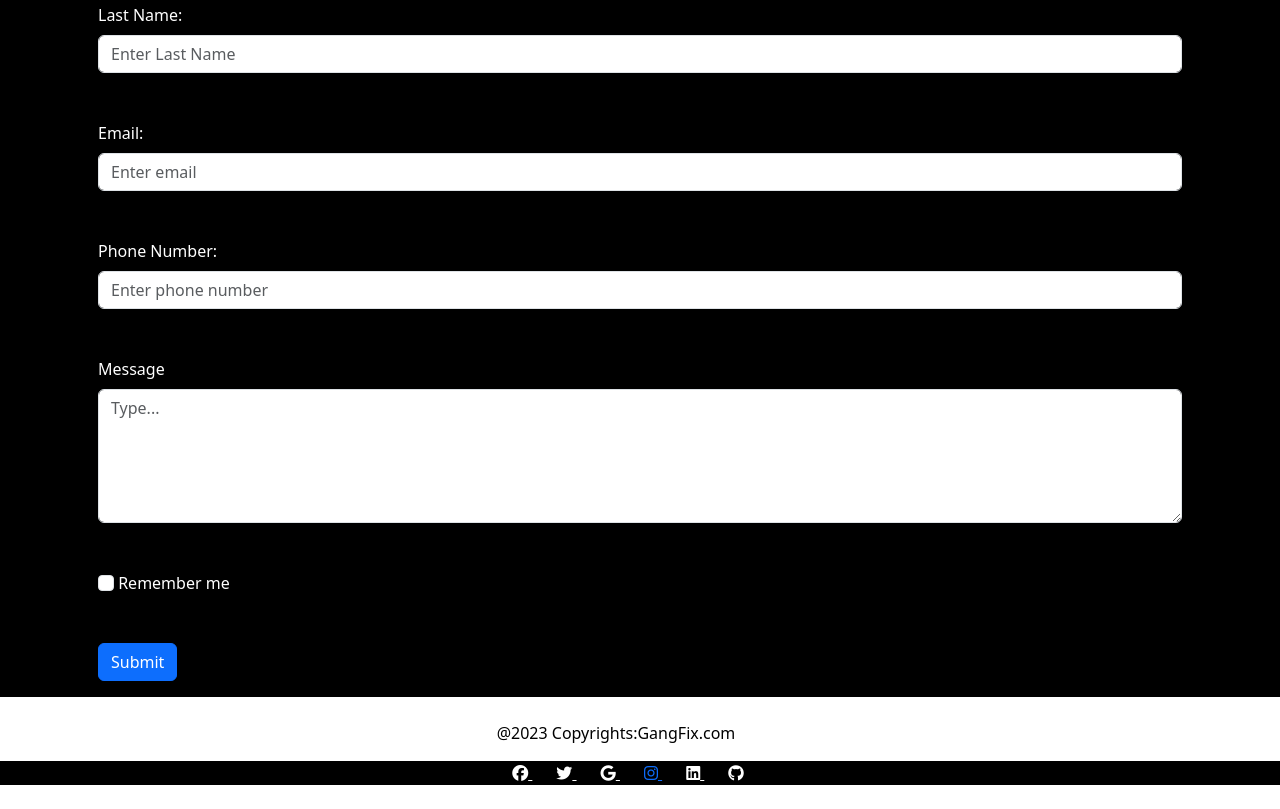
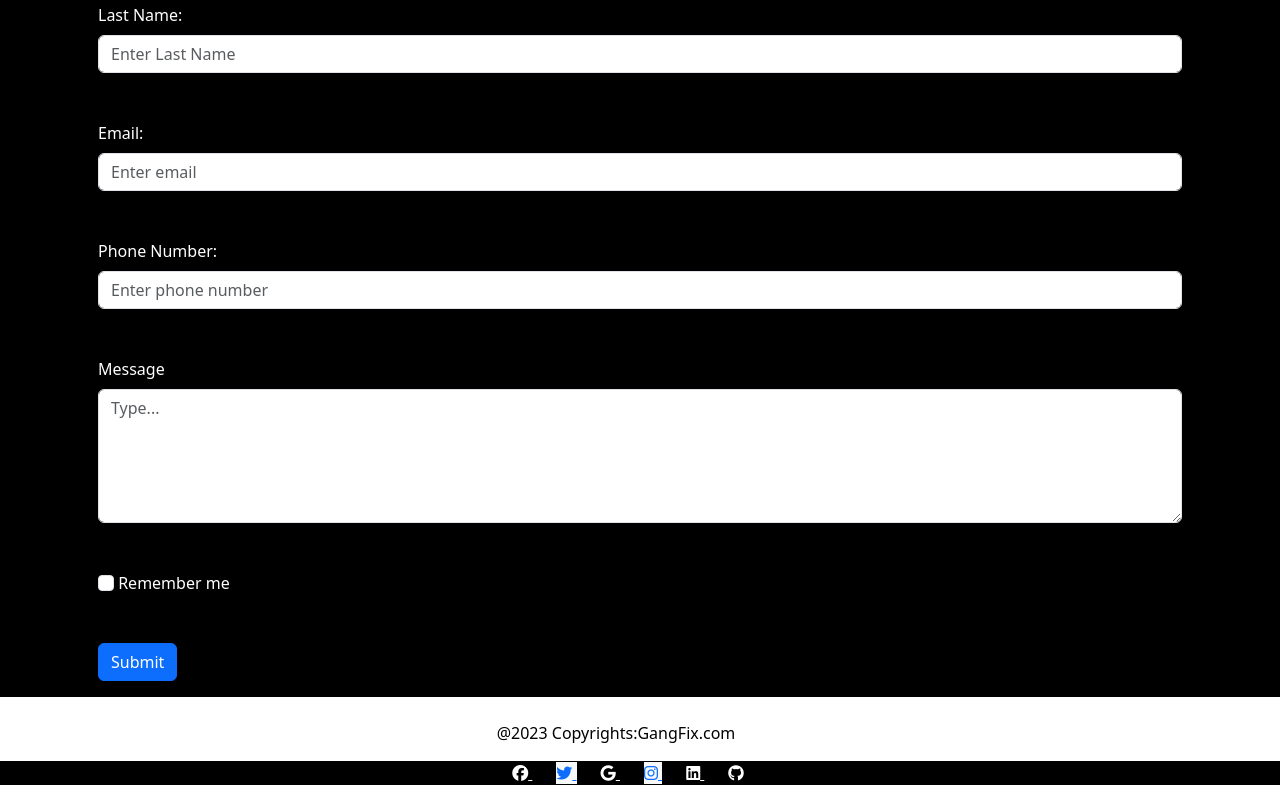
Before and after one commit to vk-77-07/GangFix.io, a plain HTML site: page index.html in a window 1280 px wide. Shown: the part 1864-2673 px from the top of the page. Drawn offline with nearby package versions, Linux system fonts and the light colour scheme.

Commit message:
Update index.html

```diff
--- a/index.html
+++ b/index.html
@@ -172,13 +172,13 @@
                         <a href="" class="me-4 text-reset">
                             <i class="fa-brands fa-facebook" style="color: #ffffff;"></i>
                         </a>
-                        <a href="" class="me-4 text-reset">
+                        <a href="https://twitter.com/acefix_in?t=sZMXT2VGxGlqxAucp1mbTA&s=09" class="bg-light me-4">
                           <i class="fab fa-twitter"></i>
                         </a>
                         <a href="" class="me-4 text-reset">
                           <i class="fab fa-google"></i>
                         </a>
-                        <a href="https://instagram.com/acefix_in" class="me-4">
+                        <a href="https://instagram.com/acefix_in" class="bg-light me-4">
                           <i class="fab fa-instagram"></i>
                         </a>
                         <a href="" class="me-4 text-reset">
```
